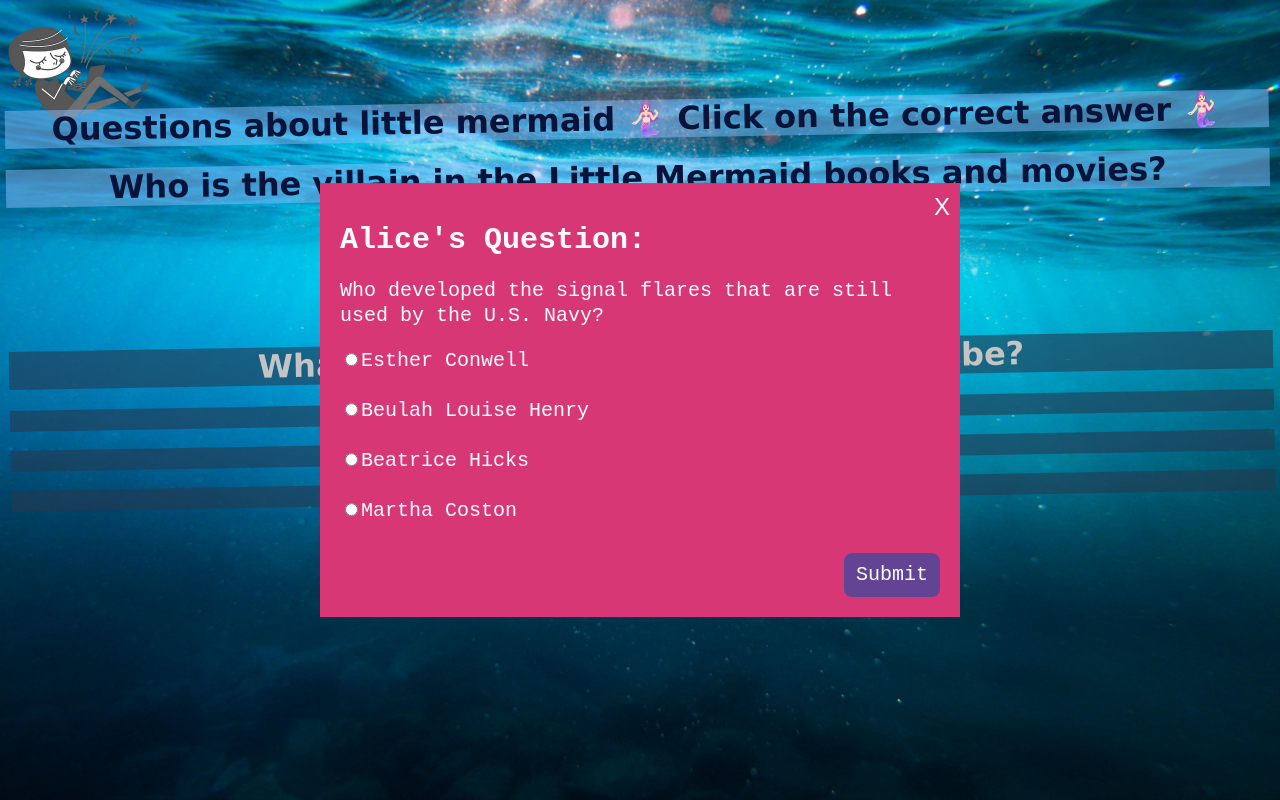
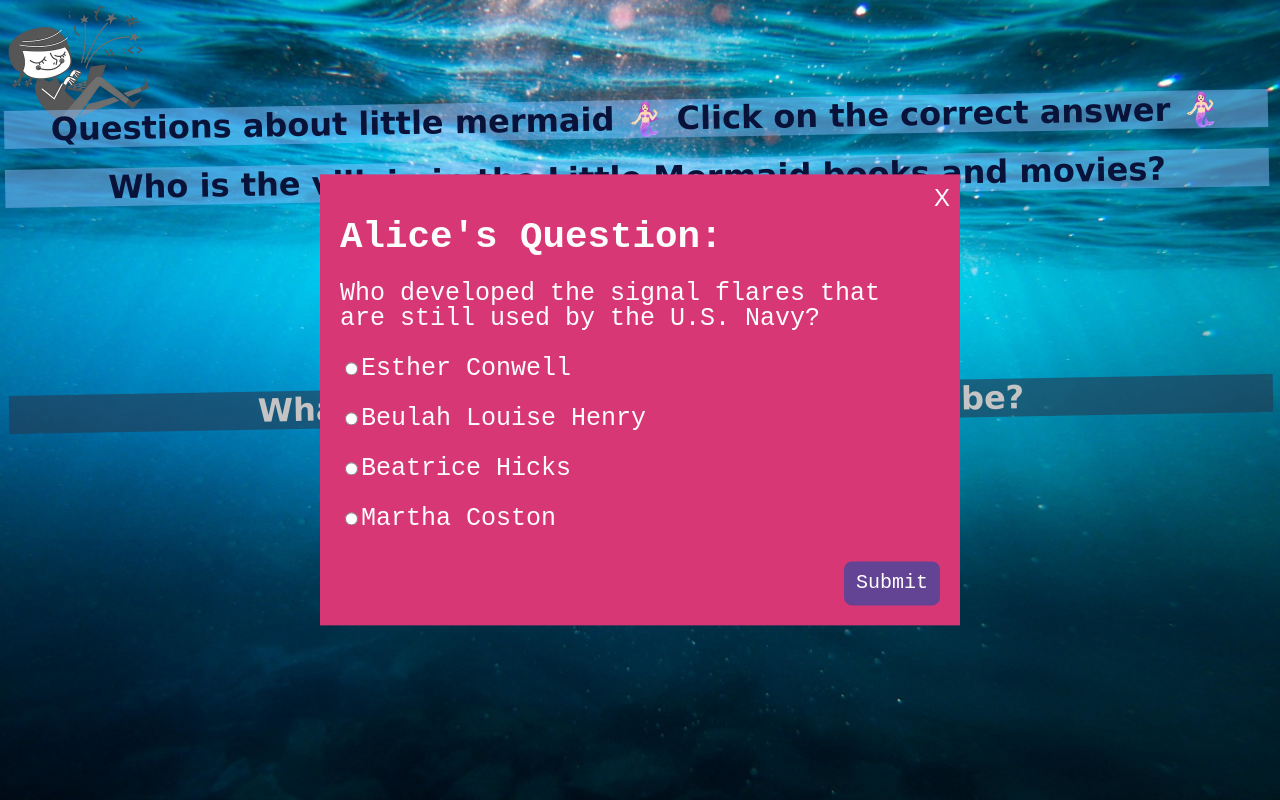
Before and after one commit to alicecode-club/escape-room-2023, a plain HTML site: page the_little_mermaid/one.littel.html in a window 1280 px wide. Both pictures are taken after a click on the picture 78 px from the left and 64 px from the top of the page. Drawn offline with nearby package versions, Linux system fonts and the light colour scheme; a web font is replaced by a local one.

Commit message:
Recent revisions

```diff
--- a/alicecode_questions/alicecode_questions.css
+++ b/alicecode_questions/alicecode_questions.css
@@ -43,7 +43,7 @@
     text-align: left;
     padding: 20px 20px 0px 20px;
     font-family: "Rockwell Extra Bold", "Rockwell Bold", monospace;
-    font-size: 20px;
+    font-size: 25px;
     font-style: normal;
     font-variant: normal;
     font-weight: 400;
--- a/the_little_mermaid/css/lm.css
+++ b/the_little_mermaid/css/lm.css
@@ -6,7 +6,6 @@ body{
   background-size: 100% 100%;
   background-attachment: fixed;
   background-repeat: no-repeat;
-
 }
 h1{
   color: rgb(9, 19, 57);
@@ -30,7 +29,7 @@ h3:hover {
   background-color: rgba(38, 58, 80, 0.6);
 }
 #doorImg{
-  height: 30%;
+  height: 40%;
   width: 30%;
   left: 68%;
   top: 66%;
@@ -46,3 +45,8 @@ h3:hover {
   background-color: rgb(255, 68, 0);
   pointer-events: none;
 }
+
+.center{
+  text-align: center;
+  font-size: 25px;
+}
--- a/the_little_mermaid/js/lm.js
+++ b/the_little_mermaid/js/lm.js
@@ -5,19 +5,19 @@ localStorage.setItem(`relativeLocationToAliceFolder${fairyTaleroomNumber}`, "../
 var q1answered= false;
 var q2answered= false;
 // ~ End of add this
-q1_correct = false;
-q2_correct = false;
+let q1_correct = false;
+let q2_correct = false;
 function correct(q_number) {
   alert("Correct!");
-  if(q_number===1){
+  if(q_number==1){
     q1_correct = true;
     document.getElementById("correctAnswer1").className="correctAnswer";
-    document.getElementById("wrongAnswer1").className="wrongAnswer";
+    document.getElementsByClassName("wrongAnswer1").className="wrongAnswer";
   }
   else{
     q2_correct = true;
     document.getElementById("correctAnswer2").className="correctAnswer";
-    document.getElementById("wrongAnswer2").className="wrongAnswer";
+    document.getElementsByClassName("wrongAnswer2").className="wrongAnswer";
   }
   if(q1_correct && q2_correct){
 
--- a/the_little_mermaid/one.littel.html
+++ b/the_little_mermaid/one.littel.html
@@ -23,34 +23,44 @@
   <button id="submit_btn" onclick="checkAliceAnswer()">Submit</button>
   </div>
   <!-- End of html part 2/2 to add -->
+
+
 <div id="rotate">
-  <div id="title" >
+  <div id="title">
     <h1>Questions about little mermaid 🧜🏻‍♀️ Click on the correct answer 🧜🏻‍♀️</h1>
   </div>
   <div id ="Q1">
       <h1>Who is the villain in the Little Mermaid books and movies?</h1>
   </div>
-  <div id="correctAnswer1" onclick="correct(1)">
-      <h3>Ursula</h3>
+  <div class="center">
+    <input type="radio" id="correctAnswer1" onclick="correct(1)" class="questions"> Ursula </input>
+    <br>
+    <br>
+    <input type="radio" class="wrongAnswer1" onclick="wrongAnswer()" class="questions"> Daria </input>
+    <br>
+    <br>
+    <input type="radio" class="wrongAnswer1" onclick="wrongAnswer()" class="questions"> Ariel </input>
   </div>
-  <div id="wrongAnswer1" onclick="wrongAnswer()">
-    <h3>Daria</h3>
-    <h3>Ariel</h3>
-  </div>
+
   <div id="q2">
     <div id ="Q2">
       <h1 class ="q2">What is the name Ursula pretended to be?</h1>
     </div>
-    <div id="wrongAnswer2" onclick="wrongAnswer()">
-      <h3 class ="q2">Ursula</h3>
-      <h3 class ="q2">Ariel</h3>
+    <div class="center">
+      <input type="radio" class="wrongAnswer2" class ="q2" onclick="wrongAnswer()" class="questions"> Ursula </input>
+      <br>
+      <br>
+      <input type="radio" class="wrongAnswer2" class ="q2" onclick="wrongAnswer()" class="questions"> Ariel </input>
+      <br>
+      <br>
+      <input type="radio" id="correctAnswer2" class ="q2" onclick="correct()" class="questions"> Vanessa </input>
+
     </div>
-    <div id="correctAnswer2" onclick="correct()">
-      <h3 class ="q2">Vanessa</h3>
-    </div>
-  </div>
+
+
   <img onclick="theNextRoom()" id="doorImg" src="images/CA.jpg">
 </div>
+</div>
+
 </body>
-
 </html>
```
